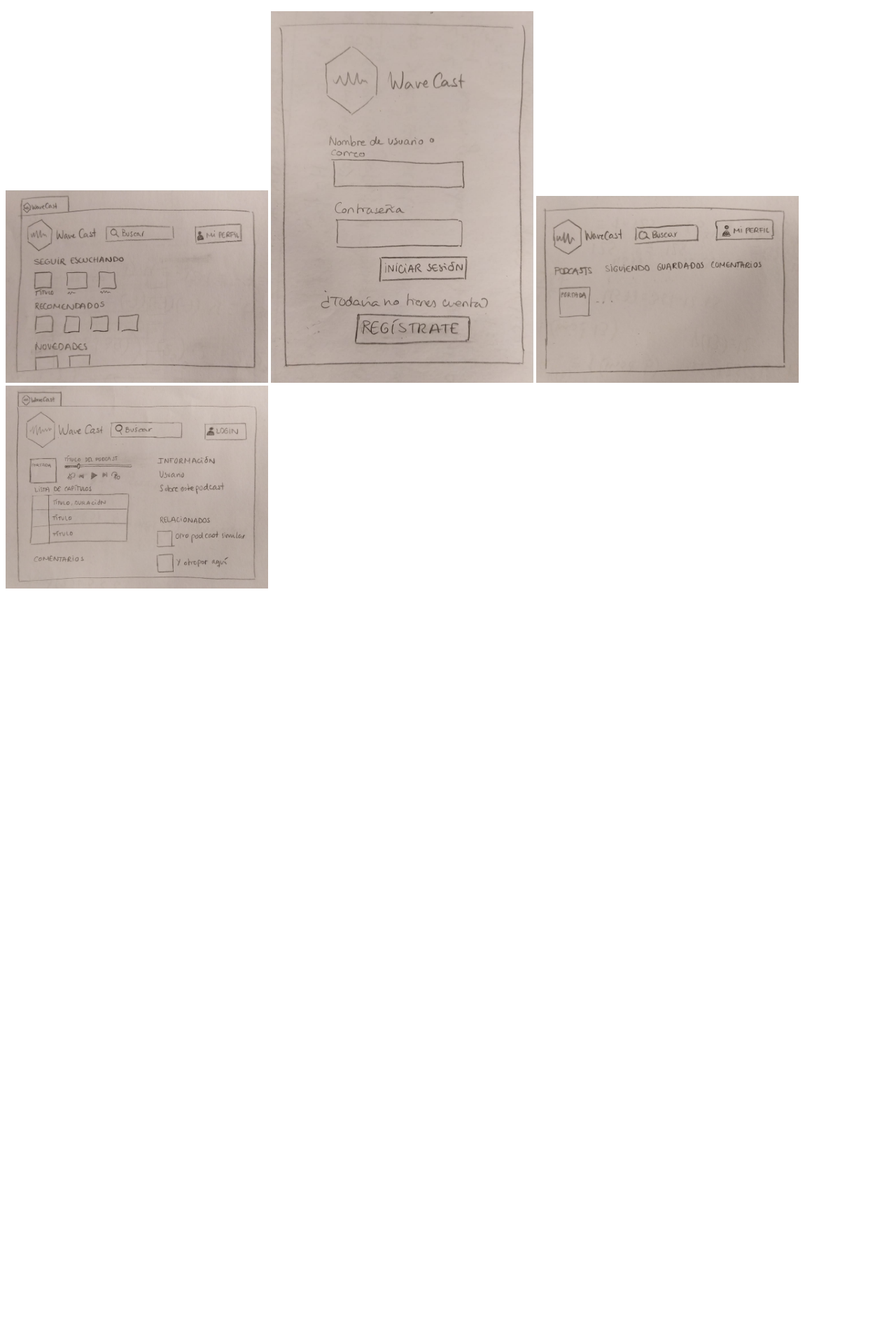
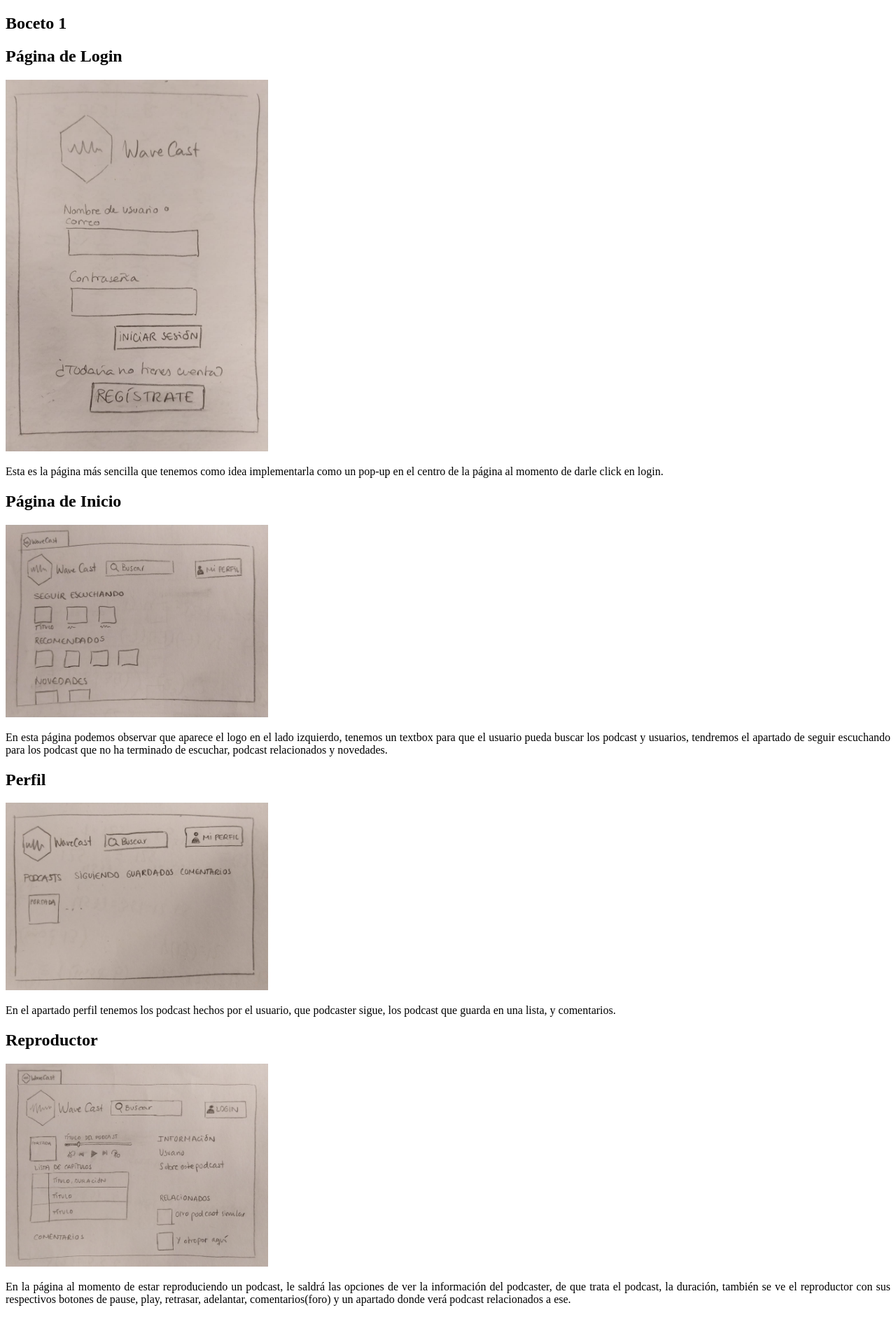
Before and after one commit to Sebastianrza/ProyectoAW, a PHP site: page /bocetos.html in a window 1280 px wide. Shown: the part 124-2006 px from the top of the page at 70% size. Before the commit the page ends 965 px from the top, so only its background shows below. Run offline with PHP 8.4, Linux system fonts and the light colour scheme.

Commit message:
Descripción de boceto/justificado

```diff
--- a/Practica1/bocetos.html
+++ b/Practica1/bocetos.html
@@ -19,9 +19,34 @@
           <li><a href="contacto.html">Contacto</a></li>
         </ul>
      </nav>
-     <img src="./img/inicio.jpeg" width="375"/>
-     <img src="./img/login.jpeg" width="375"/>
-     <img src="./img/perfil.jpeg" width="375"/>
-     <img src="./img/reproductor.jpeg" width="375"/>
+     <section>
+      <h1>Boceto 1</h1>
+      <h2>Página de Login</h2>
+      <img src="./img/login.jpeg" width="375"/>
+      <p id="parrafo">Esta es la página más sencilla que tenemos como idea
+        implementarla como un pop-up en el centro de la página
+        al momento de darle click en login.
+      </p>
+      <h2>Página de Inicio</h2>
+      <img src="./img/inicio.jpeg" width="375"/>
+      <p id="parrafo">En esta página podemos observar que aparece el logo en el lado
+        izquierdo, tenemos un textbox para que el usuario pueda buscar los
+        podcast y usuarios, tendremos el apartado de seguir escuchando para los podcast
+        que no ha terminado de escuchar, podcast relacionados y novedades.
+      </p>
+      <h2>Perfil</h2>
+      <img src="./img/perfil.jpeg" width="375"/>
+      <p id="parrafo">En el apartado perfil tenemos los podcast hechos por el usuario,
+        que podcaster sigue, los podcast que guarda en una lista, y comentarios.
+      </p>
+      <h2>Reproductor</h2>
+      <img src="./img/reproductor.jpeg" width="375"/>
+      <p id="parrafo">En la página al momento de estar reproduciendo un podcast, le saldrá las opciones
+        de ver la información del podcaster, de que trata el podcast, la duración, también se ve
+        el reproductor con sus respectivos botones de pause, play, retrasar, adelantar, comentarios(foro)
+        y un apartado donde verá podcast relacionados a ese.
+      </p>
+     </section>
+
 </body>
 </html>
--- a/Practica1/css/styles.css
+++ b/Practica1/css/styles.css
@@ -1,3 +1,6 @@
 li a{
     display: inline;
 }
+#parrafo{
+    text-align : justify;
+}
```
